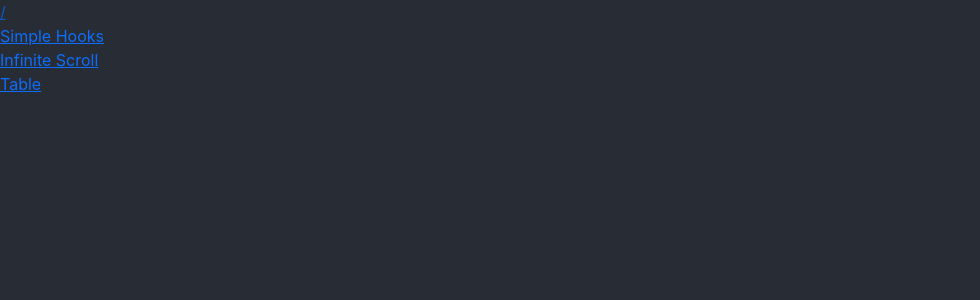
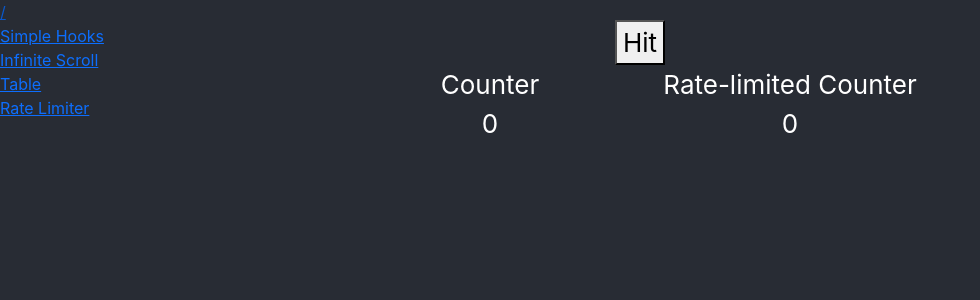
Before and after one commit to bryanyee/react-js-practice, a React (Create React App) app: page /rate_limiter in a window 1280 px wide. Shown: the top 300 px of the page, without its empty margins (0-980 px from the left). Built offline with nearby package versions, Linux system fonts and the light colour scheme.

Commit message:
Add rate limiter

```diff
--- a/src/App.js
+++ b/src/App.js
@@ -4,6 +4,7 @@ import { BrowserRouter, Route } from 'react-router-dom';
 import styles from './App.module.css';
 import InfiniteScroll from './InfiniteScroll/InfiniteScroll.js';
 import Links from './Links';
+import RateLimiter from './RateLimiter/RateLimiter.js';
 import SimpleHooks from './SimpleHooks/SimpleHooks.js';
 import Table from './Table/Table.js';
 
@@ -15,6 +16,7 @@ function App() {
           <Fragment>
             <Route exact path="/" component={() => <div />} />
             <Route path="/infinite_scroll" component={InfiniteScroll} />
+            <Route path="/rate_limiter" component={RateLimiter} />
             <Route path="/simple_hooks" component={SimpleHooks} />
             <Route path="/table" component={Table} />
             <Route component={Links} />
--- a/src/InfiniteScroll/InfiniteScroll.js
+++ b/src/InfiniteScroll/InfiniteScroll.js
@@ -1,4 +1,4 @@
-import { useEffect, useRef, useState } from 'react';
+import { useEffect, useRef, useState, useCallback } from 'react';
 import { debounce } from 'lodash';
 
 import styles from './InfiniteScroll.module.css';
@@ -15,12 +15,15 @@ function InfiniteScroll() {
     if (isAtPageBottom && gifUrls.length >= 0) {
       const searchText = searchInput.current.value;
       giphyService.current.fetch(searchText)
-        .then((urls) => {
-          setGifUrls([...gifUrls, ...urls]);
+        .then((newUrls) => {
+          setGifUrls((oldUrls) => [...oldUrls, ...newUrls]);
         });
     }
   }
 
+  // Throttling in React: https://dev.to/pulkitnagpal/using-throttling-and-debouncing-with-react-hooks-57f1
+  // 1) *Throttle inside useEffect
+  // 2) useCallback or useRef
   useEffect(() => {
     const debouncedScrollHandler = debounce(scrollHandler, 200);
     window.addEventListener('scroll', debouncedScrollHandler);
@@ -28,10 +31,7 @@ function InfiniteScroll() {
     return () => {
       window.removeEventListener('scroll', debouncedScrollHandler)
     }
-  // Re-assign the scroll handler when `gifUrls` change,
-  // so that `setGifUrls` extends upon updated state.
-  // Other options with `useCallback`: https://dev.to/pulkitnagpal/using-throttling-and-debouncing-with-react-hooks-57f1
-  }, [gifUrls]);
+  }, []);
 
   useEffect(() => {
     giphyService.current = new GiphyService({ apiKey: 'jUzdRpetkqW3OS260Xfi9eBzkVN0welj'});
--- a/src/Links.js
+++ b/src/Links.js
@@ -17,6 +17,9 @@ const Links = () => (
     <Link className="d-block" to={{ pathname: '/table' }}>
       Table
     </Link>
+    <Link className="d-block" to={{ pathname: '/rate_limiter' }}>
+      Rate Limiter
+    </Link>
   </div>
 );
 
--- /dev/null
+++ b/src/RateLimiter/RateLimiter.js
@@ -0,0 +1,45 @@
+import { useState, useCallback, useRef } from 'react';
+
+import styles from './RateLimiter.module.css';
+import rateLimit from './rateLimit.js';
+
+function RateLimiter() {
+  const [counter1, setCounter1] = useState(0);
+  const [counter2, setCounter2] = useState(0);
+
+  const increment2 = () => {
+    setCounter2((c) => c + 1);
+  }
+
+  // Throttling in React: https://dev.to/pulkitnagpal/using-throttling-and-debouncing-with-react-hooks-57f1
+  // 1) Throttle inside useEffect
+  // 2) *useCallback or useRef
+
+  // Limit the incrementer to 4 hits every 5 sec.
+  const rateLimitedIncrement = useCallback(rateLimit(increment2, 4, 5000), []);
+  // const rateLimitedIncrement = useRef(rateLimit(increment2, 4, 5000));
+
+  const onClickHandler = () => {
+    setCounter1((c) => c + 1);
+    rateLimitedIncrement();
+    // rateLimitedIncrement.current();
+  };
+
+  return (
+    <div className={styles.container}>
+      <div>
+        <button onClick={onClickHandler}>Hit</button>
+      </div>
+      <div className={styles.panel}>
+        <div>Counter</div>
+        <div>{counter1}</div>
+      </div>
+      <div className={styles.panel}>
+        <div>Rate-limited Counter</div>
+        <div>{counter2}</div>
+      </div>
+    </div>
+  );
+}
+
+export default RateLimiter;
--- /dev/null
+++ b/src/RateLimiter/RateLimiter.module.css
@@ -0,0 +1,8 @@
+.container {
+  width: 600px;
+}
+
+.panel {
+  display: inline-block;
+  width: 50%;
+}
--- /dev/null
+++ b/src/RateLimiter/rateLimit.js
@@ -0,0 +1,23 @@
+// Run @callback at most @limit amount of times every @ms milliseconds
+function rateLimit(callback, limit, ms) {
+  let timer;
+  let count = 0;
+
+  return function(...args) {
+    count += 1;
+
+    if (timer === undefined) {
+      timer = setTimeout(() => {
+        count = 0;
+        clearTimeout(timer);
+        timer = undefined;
+      }, ms);
+    }
+
+    if (count <= limit) {
+      callback(...args);
+    }
+  }
+}
+
+export default rateLimit;
```
